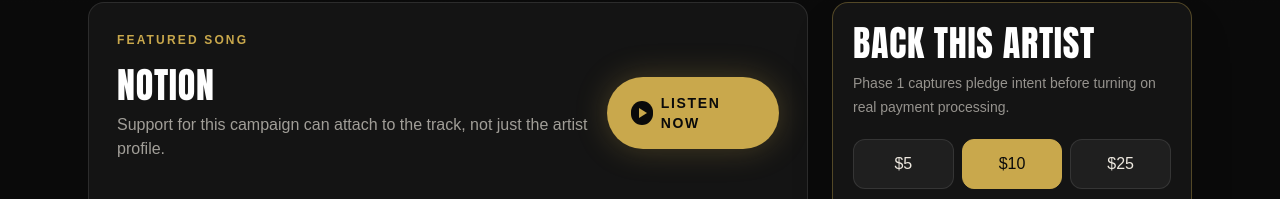
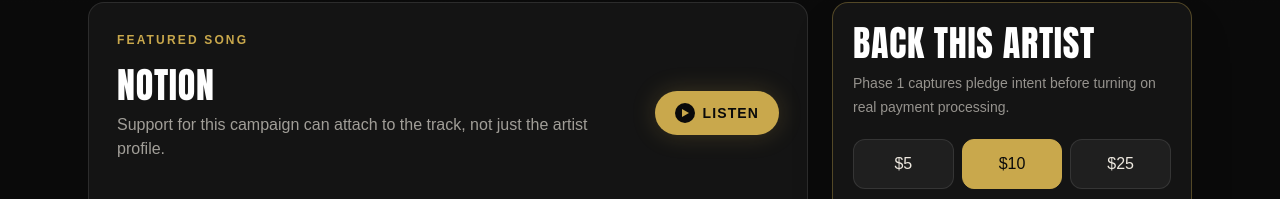
Before and after one commit to BrendoMcD/GroundFloor-ProofEngine, a Next.js app: page / in a window 1280 px wide. Shown: the part 579-778 px from the top of the page. Built offline with nearby package versions, Linux system fonts and the light colour scheme; grey boxes are pictures that could not be loaded.

Commit message:
style: refine listen button

```diff
--- a/src/app/page.tsx
+++ b/src/app/page.tsx
@@ -450,16 +450,16 @@ export default function Home() {
                   </div>
                   {activeArtist.songUrl && (
                     <a
-                      className="inline-flex w-full items-center justify-center gap-2 rounded-full bg-[#c9a84c] px-6 py-4 text-sm font-black uppercase tracking-[0.12em] text-[#0a0a0a] shadow-[0_0_32px_rgba(201,168,76,0.28)] transition hover:-translate-y-0.5 hover:bg-[#e0bf61] sm:w-auto"
+                      className="inline-flex w-full items-center justify-center gap-2 rounded-full bg-[#c9a84c] px-5 py-3 text-sm font-black uppercase tracking-[0.08em] text-[#0a0a0a] shadow-[0_0_24px_rgba(201,168,76,0.22)] transition hover:-translate-y-0.5 hover:bg-[#e0bf61] sm:w-auto"
                       href={activeArtist.songUrl}
                       onClick={trackListen}
                       target="_blank"
                       rel="noreferrer"
                     >
-                      <span className="grid size-6 place-items-center rounded-full bg-[#0a0a0a]" aria-hidden="true">
-                        <span className="ml-0.5 h-0 w-0 border-y-[5px] border-l-[8px] border-y-transparent border-l-[#c9a84c]" />
+                      <span className="grid size-5 place-items-center rounded-full bg-[#0a0a0a]" aria-hidden="true">
+                        <span className="ml-px h-0 w-0 border-y-[4px] border-l-[7px] border-y-transparent border-l-[#c9a84c]" />
                       </span>
-                      Listen now
+                      Listen
                     </a>
                   )}
                 </div>
```
